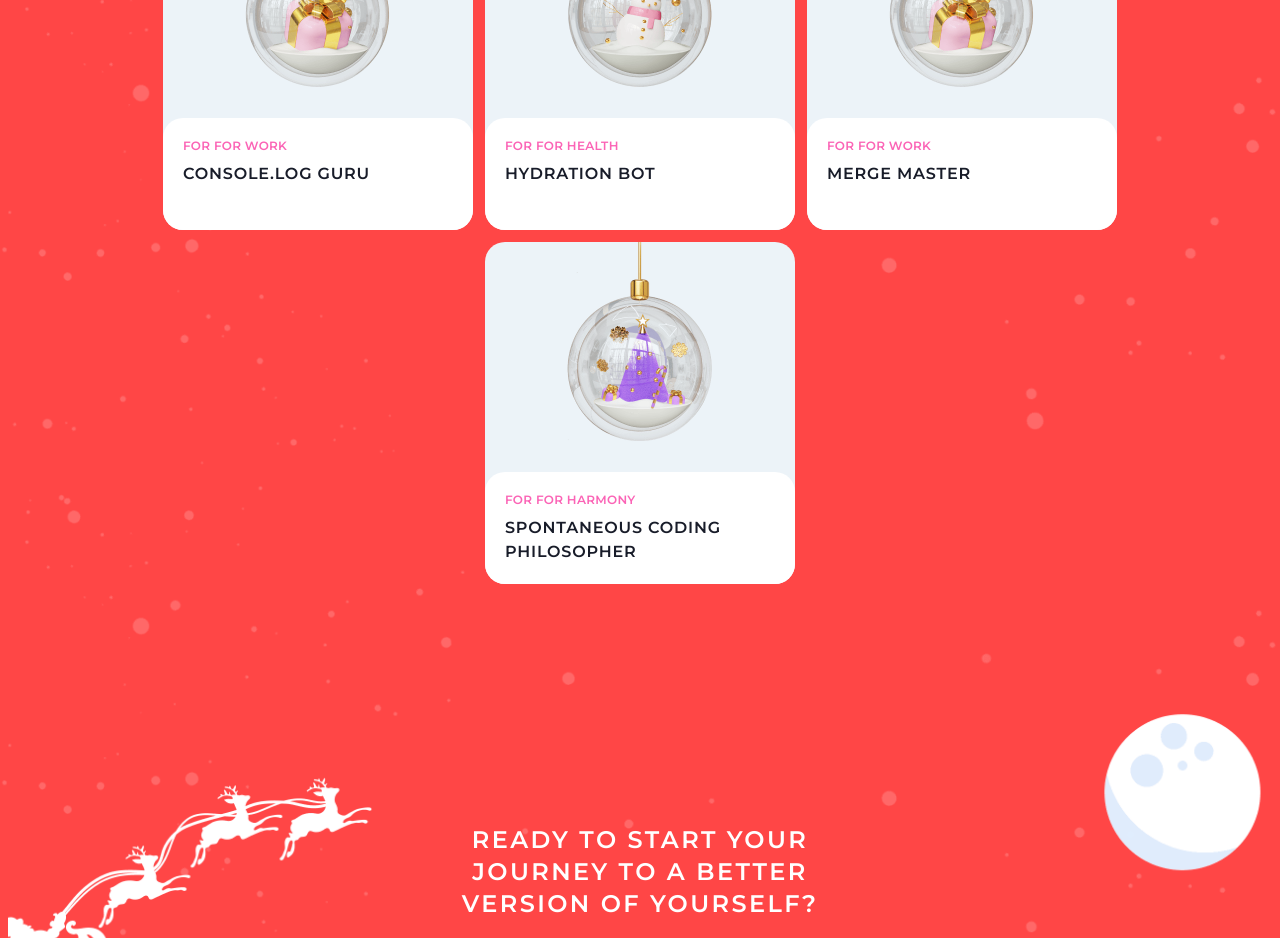
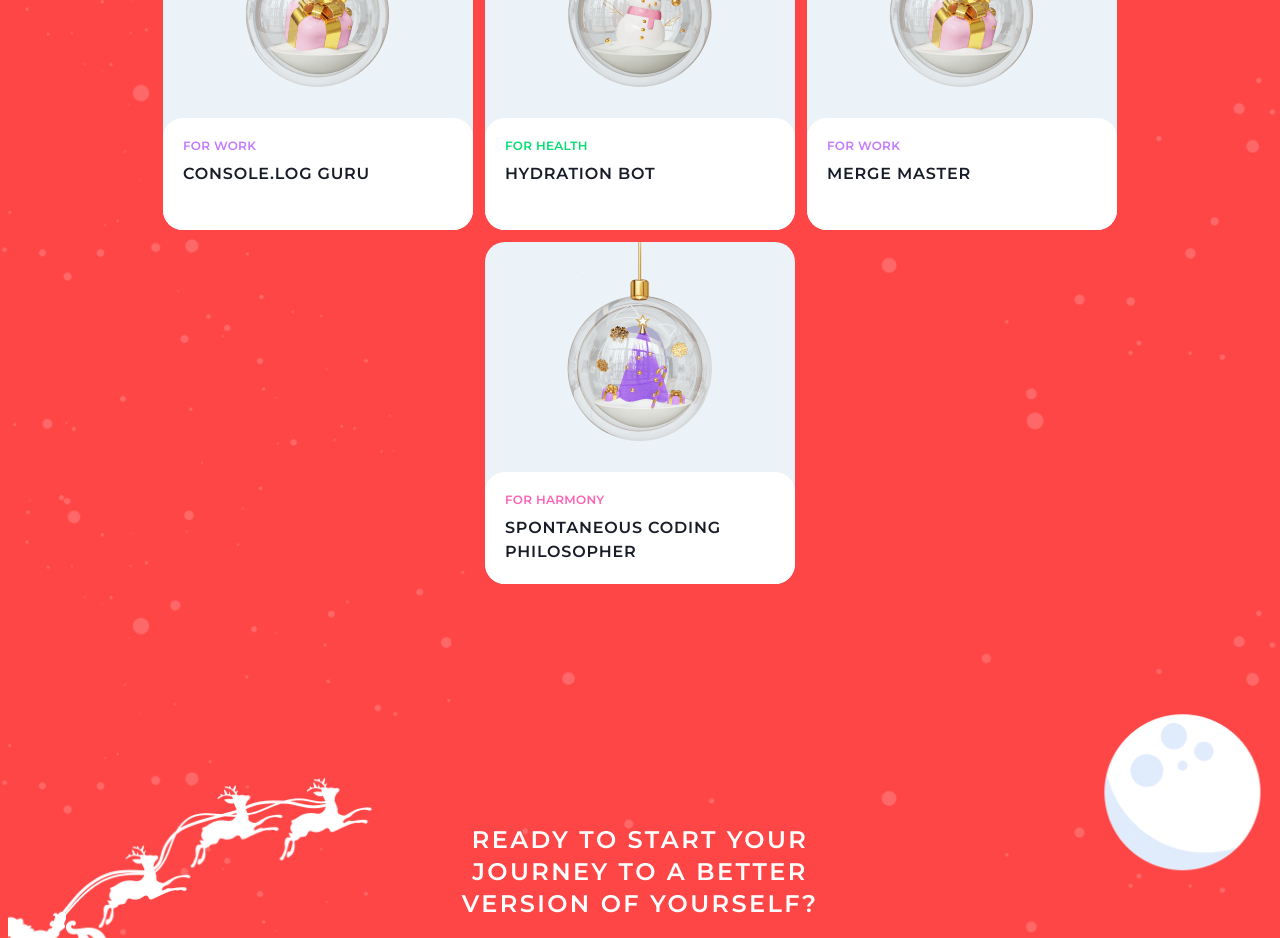
Before and after one commit to fimaYSA/christmas-shop, a React (Vite) app: page / in a window 1280 px wide. Shown: the part 1980-2918 px from the top of the page. Built offline with nearby package versions, Linux system fonts and the light colour scheme.

Commit message:
fix: change Home page add header & footer

```diff
--- a/src/App.tsx
+++ b/src/App.tsx
@@ -1,14 +1,12 @@
-import {Header} from "./Header/Header.tsx";
 import {Home} from './pages/Home/Home.tsx'
-import {Footer} from './Footer/Footer.tsx';
+// import Gifts from './pages/Gifts/Gigts.tsx';
 
 function App() {
 
   return (
     <div className='container max-w-360 mx-auto'>
-      <Header />
       <Home />
-      <Footer />
+      {/*<Gifts />*/}
     </div>
   )
 }
--- a/src/pages/Gifts/GiftsCards.tsx
+++ b/src/pages/Gifts/GiftsCards.tsx
@@ -3,7 +3,6 @@ import Card, {type CardT} from '../../components/Card.tsx';
 type GiftsCardT = Omit<CardT, 'img'>
 
 const BASE_PATH = '../../../src/assets/img-compressed/gift-for-'
-
 const giftsCards: GiftsCardT[] = [
   {
     name: 'Console.log Guru',
@@ -60,6 +59,7 @@ export default function GiftsCards() {
     <div className='w-full mt-5 grid grid-cols-[repeat(auto-fill,max(310px))] gap-3 justify-center'>
       {giftsCards.map(card => {
           let nameImg = card.categories === 'work' ? 'work.png' : card.categories === 'health' ? 'health.png' : 'harmony.png'
+
           return <Card name={card.name}
                        categories={card.categories}
                        img={BASE_PATH + nameImg}
--- a/src/pages/Home/BestCards.tsx
+++ b/src/pages/Home/BestCards.tsx
@@ -1,35 +1,38 @@
 import Card, {type CardT} from '../../components/Card.tsx';
 
-const bestCards: CardT[] = [
+type BestCardT = Omit<CardT, 'img'>
+
+const BASE_PATH = '../../../src/assets/img-compressed/gift-for-'
+const bestCards: BestCardT[] = [
   {
     name: 'Console.log Guru',
-    categories: 'for work',
-    img: '../../../src/assets/img-compressed/gift-for-work.png'
+    categories: 'work',
   },
   {
     name: 'Hydration Bot',
-    categories: 'for health',
-    img: '../../../src/assets/img-compressed/gift-for-health.png'
+    categories: 'health',
   },
   {
     name: 'Merge Master',
-    categories: 'for work',
-    img: '../../../src/assets/img-compressed/gift-for-work.png'
+    categories: 'work',
   },
   {
     name: 'Spontaneous Coding Philosopher',
-    categories: 'for harmony',
-    img: '../../../src/assets/img-compressed/gift-for-harmony.png'
+    categories: 'harmony',
   }
 ]
 
 export default function BestCards() {
   return (
     <div className='mx-auto mt-5 flex flex-wrap justify-center gap-3 '>
-      {bestCards.map(card =>
-        <Card name={card.name}
-              categories={card.categories}
-              img={card.img} key={card.name}/>
+      {bestCards.map(card => {
+          let img = card.categories === 'work' ? 'work.png' : card.categories === 'health' ? 'health.png' : 'harmony.png'
+
+          return <Card name={card.name}
+                       categories={card.categories}
+                       img={BASE_PATH + img}
+                       key={card.name} />
+        }
       )}
     </div>
   )
--- a/src/pages/Home/Home.tsx
+++ b/src/pages/Home/Home.tsx
@@ -1,10 +1,13 @@
 import BestCards from './BestCards.tsx';
 import {BtnExploreMagicalGifts} from '../../components/button/BtnExploreMagicalGifts.tsx';
 import {SoonNewYear} from '../../components/SoonNewYear.tsx';
+import {Header} from '../../Header/Header.tsx';
+import {Footer} from '../../Footer/Footer.tsx';
 
 export function Home() {
-  return (
-    <div
+  return <>
+    <Header />
+    <main
       className='bg-primary px-2 rounded-t-[20px] font-montserrat text-white
                  bg-[url(./././assets/img-compressed/bg-snow.png)] bg-contain bg-repeat-y
                  overflow-hidden'
@@ -109,6 +112,7 @@ export function Home() {
           <SoonNewYear/>
         </div>
       </section>
-    </div>
-  )
+    </main>
+    <Footer />
+  </>
 }
```
